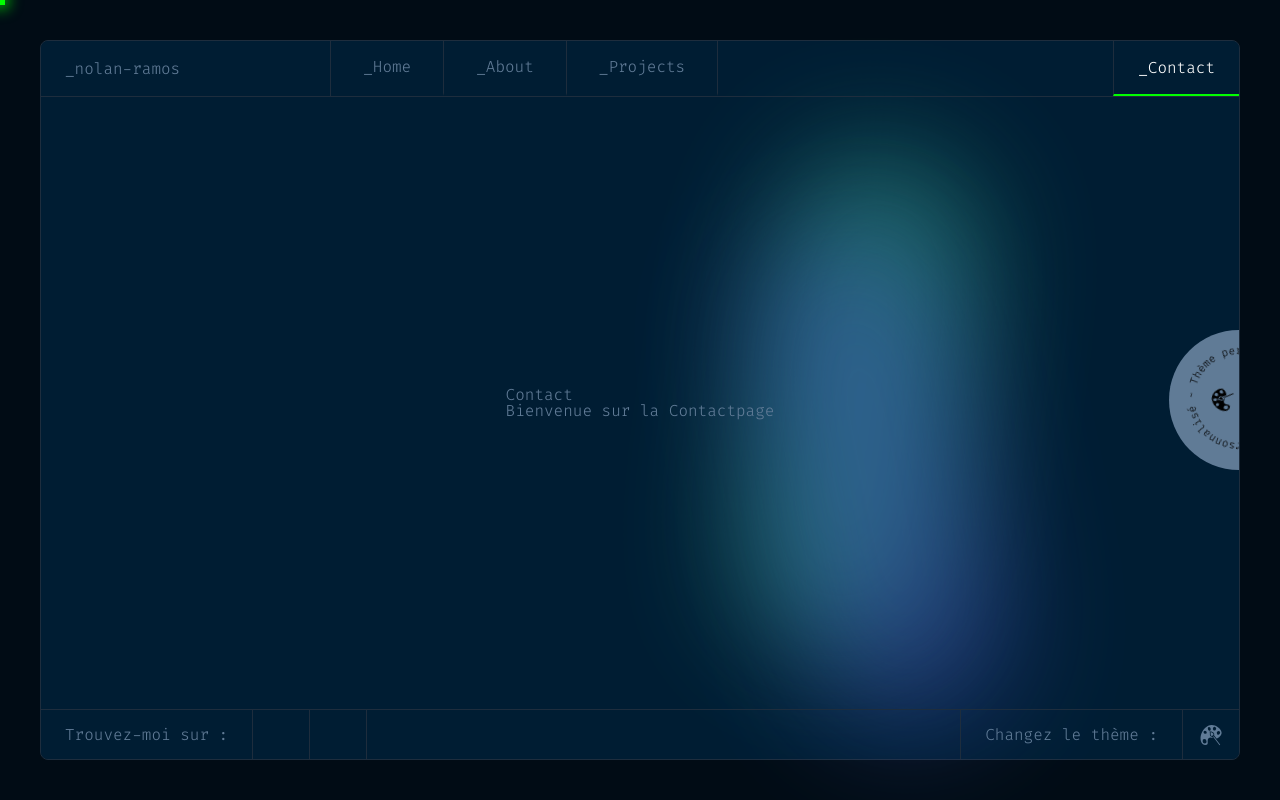
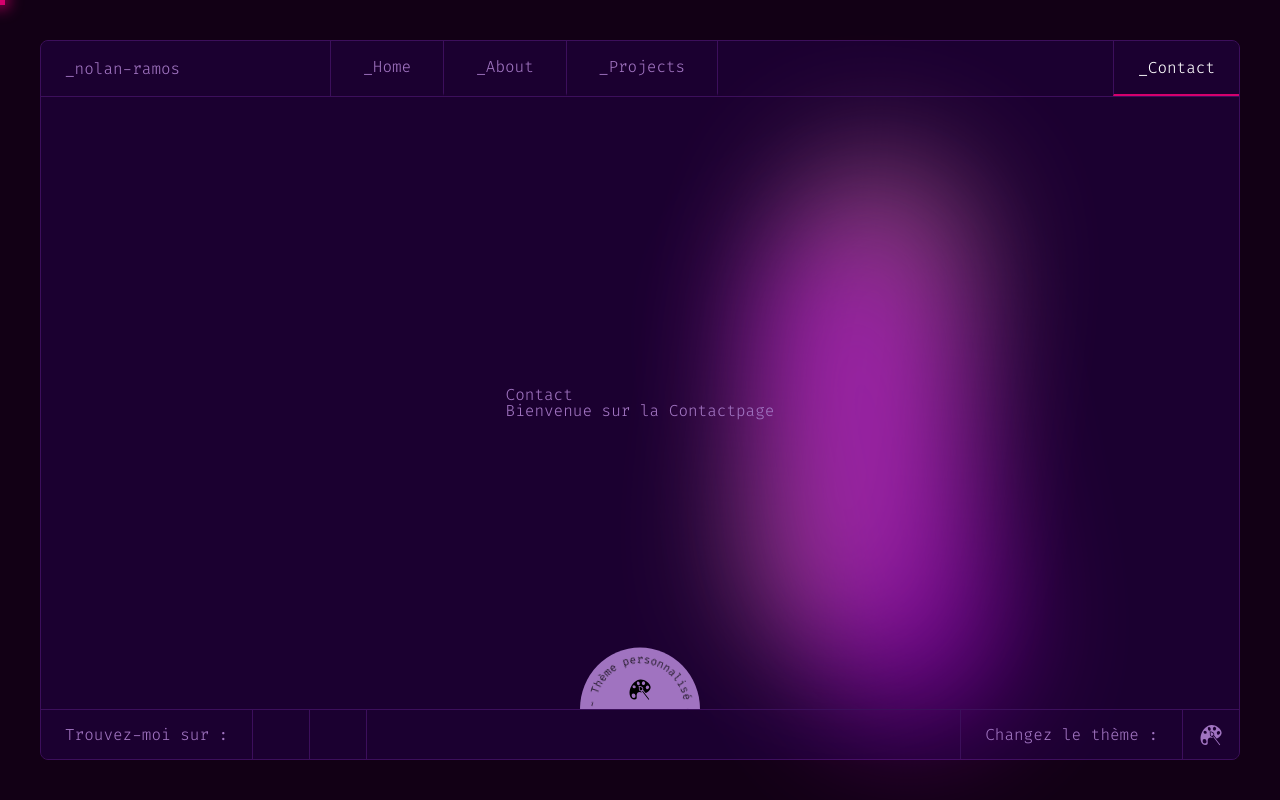
Before and after one commit to Nolan-ramos/portfolio_nolan_v2, a React (Create React App) app: page /contact in a window 1280 px wide. Built offline with nearby package versions, Linux system fonts and the light colour scheme.

Commit message:
push new themes

```diff
--- a/src/components/themes/Themes.js
+++ b/src/components/themes/Themes.js
@@ -6,11 +6,13 @@ import { GameIconsPalette } from "./GameIconsPalette";
 const Themes = () => {
     return (
         <div className='themes'>
-            <div className='themes__text'>
-                <CircularText />
-            </div>
-            <div className='themes__cercle'>
-                <GameIconsPalette />
+            <div className='themes__container'>
+                <div className='themes__text'>
+                    <CircularText />
+                </div>
+                <div className='themes__cercle'>
+                    <GameIconsPalette />
+                </div>
             </div>
         </div>
     );
--- a/src/styles/components/themes.scss
+++ b/src/styles/components/themes.scss
@@ -1,18 +1,23 @@
 .themes{
     position: absolute;
-    right: 0;
-    top: 50%;
-    z-index: 1;
-    transform: translateY(-50%) translateX(50%);
-    width: 140px;
-    height: 140px;
-    border-radius: 50%;
-    background-color: var(--color);
+    left: 0;
+    top: 0;
+    z-index: -1;
+    width: 100%;
+    height: calc(100% - 50px);
+    overflow: hidden;
+    &__container{
+        position: absolute;
+        bottom: 0;
+        left: 50%;
+        transform: translateX(-50%) translateY(50%);
+        display: flex;
+        align-items: center;
+        justify-content: center;
+        background-color: var(--color);
+        border-radius: 50%;
+    }
     &__text{
-        position: absolute;
-        top: 50%;
-        left: 10px;
-        transform: translateY(-50%);
         &__svg {
             transform-origin: center;
             animation: rotate 10s linear infinite;
@@ -26,9 +31,9 @@
     }
     &__cercle{
         position: absolute;
-        top: 50%;
-        left: calc(50% - 16px);
-        transform: translateY(-50%) translateX(-50%) rotate(-75deg);
+        top: 30px;
+        left: 50%;
+        transform: translateX(-50%) rotate(-0deg);
         cursor: pointer;
         &__svg{
             width: 24px;
--- a/src/styles/variables.scss
+++ b/src/styles/variables.scss
@@ -9,6 +9,18 @@
     --primary-shape-color: #FF9B3D;
     --secondary-shape-color: #FF4F4F;
     --color: #D95C5C;
+}
+// blue
+:root {
+    --primary-background-color: #010C15;
+    --secondary-background-color: #011e35;
+    --secondary-background-color-opacity: #011e35CC;
+    --border-color: #1E2D3D;
+    --primary-action-color: #00BFFF;
+    --secondary-action-color: #00ff00;
+    --primary-shape-color: #43d9ad;
+    --secondary-shape-color: #4d5bce;
+    --color: #607B96;
 }
 // purple
 :root {
@@ -22,15 +34,3 @@
     --secondary-shape-color: #D600FF;
     --color: #A073C0;
 }
-// blue
-:root {
-    --primary-background-color: #010C15;
-    --secondary-background-color: #011e35;
-    --secondary-background-color-opacity: #011e35CC;
-    --border-color: #1E2D3D;
-    --primary-action-color: #00BFFF;
-    --secondary-action-color: #00ff00;
-    --primary-shape-color: #43d9ad;
-    --secondary-shape-color: #4d5bce;
-    --color: #607B96;
-}
```
